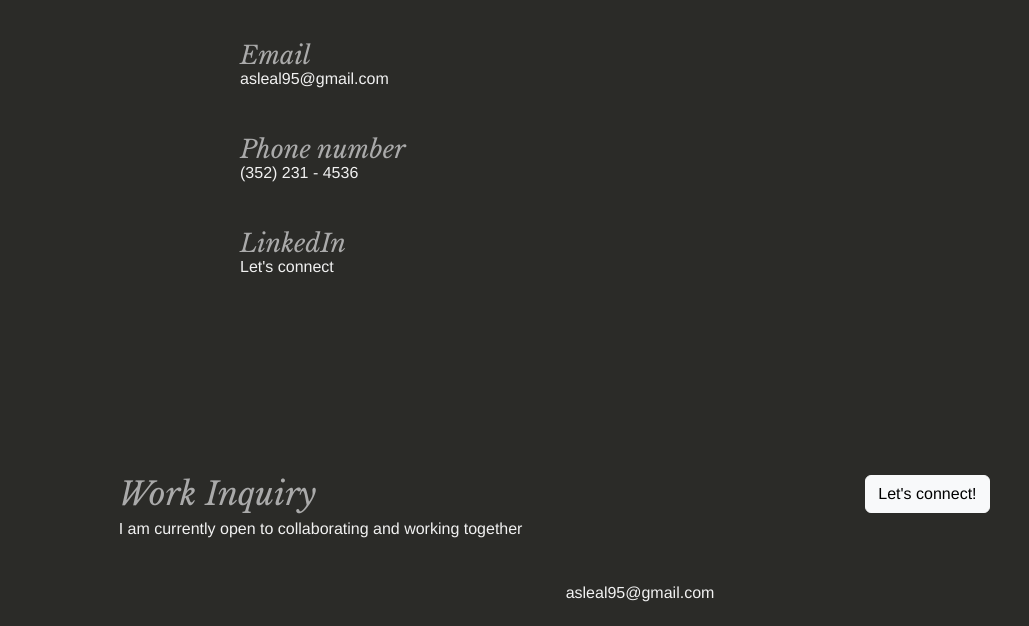
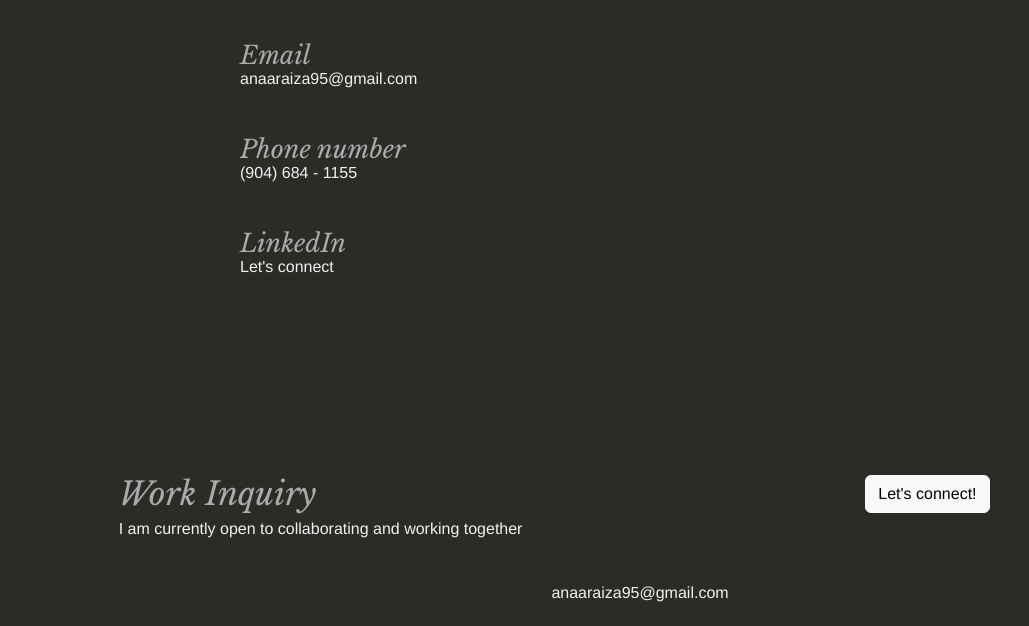
Before and after one commit to sofialeal95/portfolio, a plain HTML site: page contact.html in a window 1280 px wide. Shown: the part 326-952 px from the top of the page, without its empty margins (0-1029 px from the left). Drawn offline with nearby package versions, Linux system fonts and the light colour scheme.

Commit message:
contact.html

```diff
--- a/contact.html
+++ b/contact.html
@@ -79,12 +79,12 @@
         <h1 class="mb-5">Contact me</h1>
         <h2 class="cursive mb-0">Email</h2>
         <p class="mt-0 mb-5">
-          <a href="mailto:asleal95@gmail.com" target="_blank"
-            >asleal95@gmail.com</a
+          <a href="mailto:anaaraiza95@gmail.com" target="_blank"
+            >anaaraiza95@gmail.com</a
           >
         </p>
         <h2 class="cursive mb-0">Phone number</h2>
-        <p class="mt-0 mb-5"><a href="tel:+13522314536">(352) 231 - 4536</a></p>
+        <p class="mt-0 mb-5"><a href="tel:+19046841155">(904) 684 - 1155</a></p>
         <h2 class="cursive mb-0">LinkedIn</h2>
         <p class="mt-0 mb-5">
           <a href="https://www.linkedin.com/in/asaraiza/" target="_blank"
@@ -103,7 +103,7 @@
             class="col-md-3 d-flex align-items-center justify-content-left d-none d-md-block"
           >
             <a
-              href="mailto:asleal95@gmail.com?Subject=Let%27s%20work%20together%21&Body=Hey%20Ana%2C%0A%0AI%20saw%20your%20portfolio%20and%20I%20am%20interested%20in%20working%20with%20you.%0A"
+              href="mailto:anaaraiza95@gmail.com?Subject=Let%27s%20work%20together%21&Body=Hey%20Ana%2C%0A%0AI%20saw%20your%20portfolio%20and%20I%20am%20interested%20in%20working%20with%20you.%0A"
               target="_blank"
               class="btn btn-light"
               >Let's connect!</a
@@ -113,7 +113,7 @@
             class="col-md-3 d-flex align-items-center justify-content-center d-md-none mt-3"
           >
             <a
-              href="mailto:asleal95@gmail.com?Subject=Let%27s%20work%20together%21&Body=Hey%20Ana%2C%0A%0AI%20saw%20your%20portfolio%20and%20I%20am%20interested%20in%20working%20with%20you.%0A"
+              href="mailto:anaaraiza95@gmail.com?Subject=Let%27s%20work%20together%21&Body=Hey%20Ana%2C%0A%0AI%20saw%20your%20portfolio%20and%20I%20am%20interested%20in%20working%20with%20you.%0A"
               target="_blank"
               class="btn btn-light"
               >Let's connect!</a
@@ -124,10 +124,10 @@
         <div class="mt-5 text-center">
           <p class="d-block my-5 footer-email">
             <a
-              href="mailto:asleal95@gmail.com?Subject=Let%27s%20work%20together%21&Body=Hey%20Ana%2C%0A%0AI%20saw%20your%20portfolio%20and%20I%20am%20interested%20in%20working%20with%20you.%0A"
+              href="mailto:anaaraiza95@gmail.com?Subject=Let%27s%20work%20together%21&Body=Hey%20Ana%2C%0A%0AI%20saw%20your%20portfolio%20and%20I%20am%20interested%20in%20working%20with%20you.%0A"
               target="_blank"
             >
-              asleal95@gmail.com
+              anaaraiza95@gmail.com
             </a>
           </p>
           <a href="https://github.com/sofialeal95" target="_blank"
```
